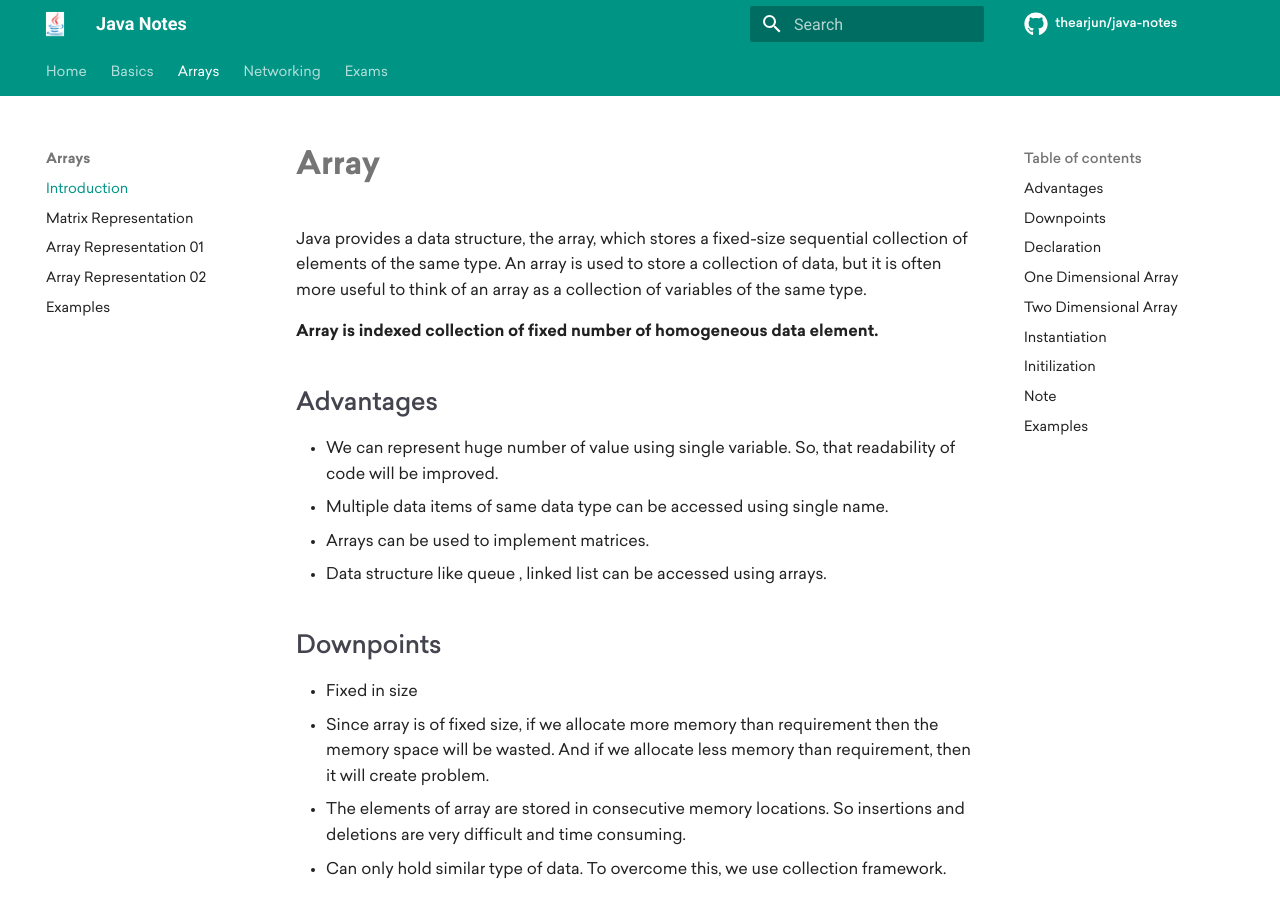
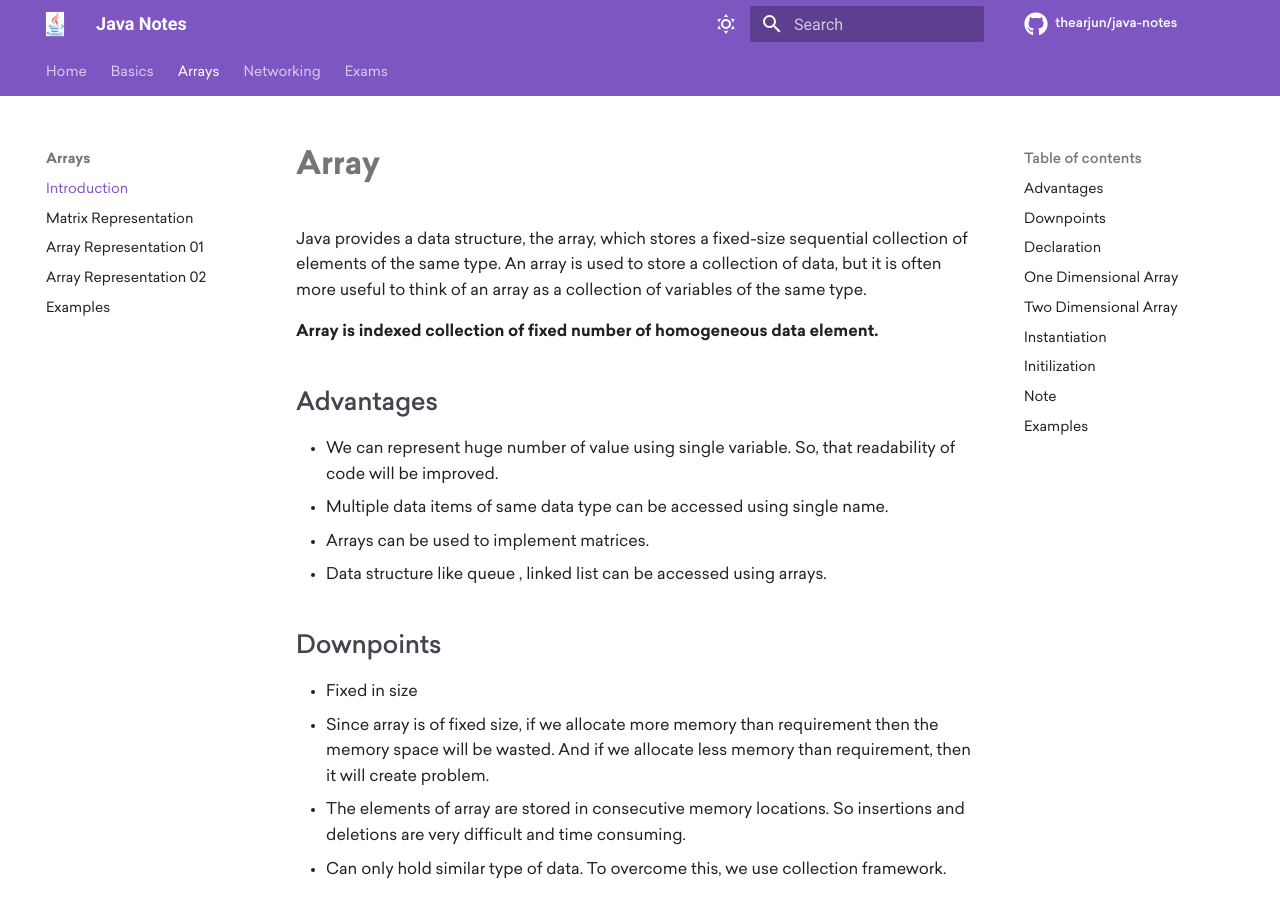
Before and after one commit to theArjun/java-notes, an MkDocs documentation site: the page built from docs/array/README.md, in a window 1280 px wide and 900 px high. Built offline with MkDocs 1.6.1 and Material for MkDocs 9.7.7, drawn with Linux system fonts in a browser that asks for light colours; comment, search, counter and statistics services are not loaded.

Commit message:
Add support for dark mode

```diff
--- a/mkdocs.yml
+++ b/mkdocs.yml
@@ -6,8 +6,23 @@
   favicon: 'assets/images/java.png'
   logo: 'assets/images/java.png'
   palette:
-    primary: teal
-    accent: teal
+    # Light mode
+    - media: "(prefers-color-scheme: light)"
+      scheme: default
+      primary: deep purple
+      accent: deep purple
+      toggle:
+        icon: material/weather-sunny
+        name: Switch to dark mode
+
+    # Dark mode
+    - media: "(prefers-color-scheme: dark)"
+      scheme: slate
+      primary: deep purple
+      accent: deep purple
+      toggle:
+        icon: material/weather-night
+        name: Switch to light mode
   font:
     text: Roboto
     code: Roboto Mono
```
